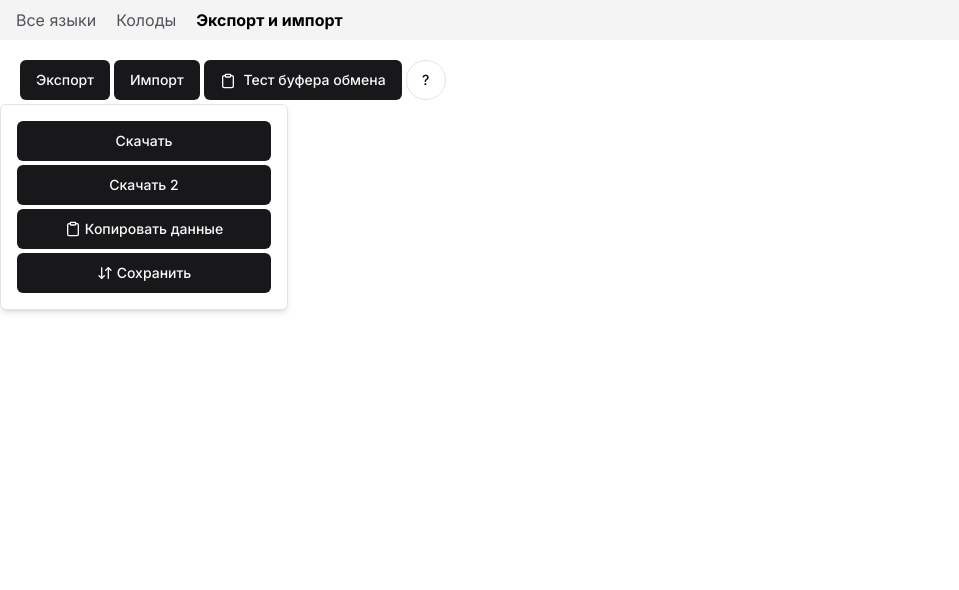
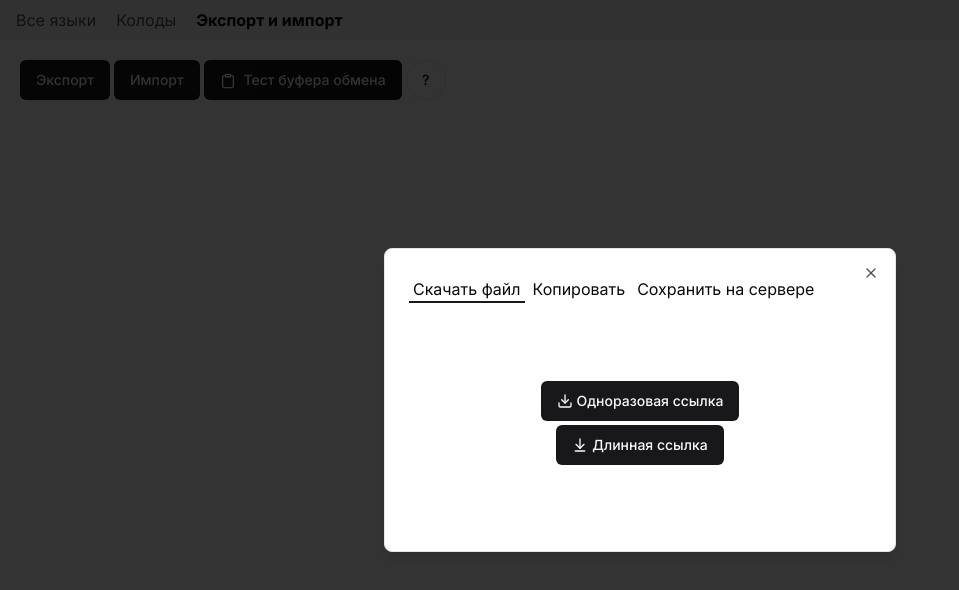
Before and after one commit to Marker-bit/language-sounds, a Next.js app: page /export in a window 1280 px wide. Both pictures are taken after a click on the button "Экспорт". Shown: the top 590 px of the page, without its empty margins (0-959 px from the left). Built offline with nearby package versions, Linux system fonts and the light colour scheme.

Commit message:
better export dialog

```diff
--- a/src/app/export/page.tsx
+++ b/src/app/export/page.tsx
@@ -3,6 +3,7 @@
 import { Button } from "@/components/ui/button";
 import {
   Dialog,
+  DialogClose,
   DialogContent,
   DialogDescription,
   DialogHeader,
@@ -15,28 +16,41 @@ import {
   PopoverContent,
   PopoverTrigger,
 } from "@/components/ui/popover";
-import { getDb } from "@/lib/utils";
+import { cn, getDb } from "@/lib/utils";
 import { randomUUID } from "crypto";
 import {
+  ArrowDownToLine,
   ArrowDownUp,
   BookA,
   Check,
   Clipboard,
   ClipboardCheck,
+  ClipboardCopy,
   ClipboardPaste,
+  ClipboardType,
   ClipboardX,
   Copy,
+  Download,
   FileDown,
   Files,
   Link,
   List,
   Loader2,
+  RotateCw,
   ScrollText,
+  UploadCloud,
 } from "lucide-react";
 import { useState } from "react";
 import { toast } from "sonner";
 import ConfettiExplosion from "react-confetti-explosion";
 import { NextConfetti } from "@/components/ui/confetti";
+import {
+  DropdownMenu,
+  DropdownMenuContent,
+  DropdownMenuItem,
+  DropdownMenuTrigger,
+} from "@/components/ui/dropdown-menu";
+import { useRouter } from "next/navigation";
 
 export default function Page() {
   const [done, setDone] = useState(false);
@@ -54,7 +68,10 @@ export default function Page() {
   const [importedData, setImportedData] = useState<any | null>(null);
   const [importError, setImportError] = useState<string | null>(null);
   const [exportDialogOpen, setExportDialogOpen] = useState<boolean>(false);
+  const router = useRouter();
+  const [currentTab, setCurrentTab] = useState<string>("download");
   function exportFunc() {
+    console.log("exporting...");
     getDb((db) => {
       const tx = db.transaction("words", "readonly");
       const store = tx.objectStore("words");
@@ -158,6 +175,13 @@ export default function Page() {
     });
   }
 
+  function downloadFile(url: string, fileName: string) {
+    const link = document.createElement("a");
+    link.href = url;
+    link.download = fileName;
+    document.body.appendChild(link).click();
+  }
+
   function exportToClipboard() {
     navigator.clipboard
       .writeText(JSON.stringify(exportData!))
@@ -240,7 +264,8 @@ export default function Page() {
         // copyToClipboard(data.key);
         // setFileId(data.key);
         console.log(text);
-        const key = text.split("/").pop();
+        // const key = text.split("/").pop();
+        const key = text;
         copyToClipboard(key!);
         setFileId(key!);
         setImportLoading(false);
@@ -268,7 +293,92 @@ export default function Page() {
   return (
     <>
       <div className="p-5 flex gap-1 flex-wrap">
-        <Popover>
+        <Dialog>
+          <DialogTrigger asChild>
+            <Button onClick={exportFunc}>Экспорт</Button>
+          </DialogTrigger>
+          <DialogContent className="max-sm:w-screen max-sm:h-screen">
+            <div className="flex gap-1 flex-wrap">
+              <div className={cn(
+                "p-1 pb-0 border-b-2 border-transparent hover:border-zinc-900 cursor-pointer transition-all",
+                currentTab === "download" && "border-zinc-900"
+              )} onClick={() => setCurrentTab("download")}>
+                Скачать файл
+              </div>
+              <div className={cn(
+                "p-1 pb-0 border-b-2 border-transparent hover:border-zinc-900 cursor-pointer transition-all",
+                currentTab === "copy" && "border-zinc-900"
+              )} onClick={() => setCurrentTab("copy")}>
+                Копировать
+              </div>
+              <div className={cn(
+                "p-1 pb-0 border-b-2 border-transparent hover:border-zinc-900 cursor-pointer transition-all",
+                currentTab === "server" && "border-zinc-900"
+              )} onClick={() => setCurrentTab("server")}>
+                Сохранить на сервере
+              </div>
+            </div>
+            {currentTab === "download" ? (
+              <div className="flex items-center justify-center flex-col gap-1 min-h-52">
+                <Button
+                  onClick={() => downloadFile(exportBlobUrl!, "export.json")}
+                >
+                  <Download className="inline mr-1 w-4 h-4" /> Одноразовая
+                  ссылка
+                </Button>
+                <Button onClick={() => downloadFile(exportUrl!, "export.json")}>
+                  <ArrowDownToLine className="inline mr-1 w-4 h-4" /> Длинная
+                  ссылка
+                </Button>
+              </div>
+            ) : currentTab === "copy" ? (
+              <div className="flex items-center justify-center flex-col gap-1 min-h-52">
+                <Button onClick={exportToClipboard}>
+                  <ClipboardCopy className="inline mr-1 w-4 h-4" /> Копировать
+                  данные
+                </Button>
+                <Button onClick={() => copyToClipboard(exportUrl!)}>
+                  <ClipboardType className="inline mr-1 w-4 h-4" /> Копировать
+                  длинную ссылку
+                </Button>
+              </div>
+            ) : (
+              currentTab === "server" && (
+                <div className="flex items-center justify-center flex-col gap-1 min-h-52">
+                  <Button disabled={importLoading} onClick={saveToFileIo}>
+                    {fileId ? (
+                      <RotateCw className={cn(
+                        "inline mr-2 w-4 h-4",
+                        importLoading && "animate-spin"
+                      )} />
+                    ) : importLoading ? (
+                      <Loader2 className="inline mr-2 w-4 h-4 animate-spin" />
+                    ) : (
+                      <UploadCloud className="inline mr-2 w-4 h-4" />
+                    )}
+                    {fileId ? "Новая ссылка" : importLoading ? "Идет загрузка..." : "Загрузить файл"}
+                  </Button>
+                  {fileId && (
+                      <>
+                        <div className="flex gap-1 p-1 w-fit border border-zinc-200 rounded items-center">
+                          <span>{fileId}</span>
+                          <Button
+                            onClick={() => copyToClipboard(fileId)}
+                            className="p-1 ml-0.5 h-fit"
+                            variant="outline"
+                          >
+                            <Copy className="inline w-4 h-4" />
+                          </Button>
+                        </div>
+                        <p>Эта ссылка будет активной ещё полчаса.</p>
+                      </>
+                    )}
+                </div>
+              )
+            )}
+          </DialogContent>
+        </Dialog>
+        {/* <Popover>
           <PopoverTrigger asChild>
             <Button className="max-sm:w-full" onClick={exportFunc}>
               Экспорт
@@ -293,7 +403,10 @@ export default function Page() {
               <Button onClick={exportToClipboard}>
                 <Clipboard className="inline mr-1 w-4 h-4" /> Копировать данные
               </Button>
-              <Dialog open={exportDialogOpen} onOpenChange={setExportDialogOpen}>
+              <Dialog
+                open={exportDialogOpen}
+                onOpenChange={setExportDialogOpen}
+              >
                 <DialogTrigger asChild>
                   <Button onClick={saveToFileIo} disabled={importLoading}>
                     {importLoading ? (
@@ -331,7 +444,7 @@ export default function Page() {
               </Dialog>
             </div>
           </PopoverContent>
-        </Popover>
+        </Popover> */}
 
         <Popover>
           <PopoverTrigger asChild>
--- a/src/app/export/send_file/route.ts
+++ b/src/app/export/send_file/route.ts
@@ -4,19 +4,20 @@ import { NextResponse } from "next/server";
 export async function POST(req: Request) {
   const file = await req.text();
   // console.log(file);
-  // let randomUUID = Math.random().toString(36).slice(10);
-  // const reqq = await fetch(
-  //   `https://pixeldrain.com/api/file/${randomUUID}?anonymous=true`,
-  //   {
-  //     method: "PUT",
-  //     body: file,
-  //     headers: {
-  //       'Content-Type': 'text/plain',
-  //     },
-  //   }
-  // );
-  // const data = await reqq.json();
-  // return NextResponse.json({ id: data.id });
+  let randomUUID = Math.random().toString(36).slice(10);
+  const reqq = await fetch(
+    `https://pixeldrain.com/api/file/${randomUUID}?anonymous=true`,
+    {
+      method: "PUT",
+      body: file,
+      headers: {
+        'Content-Type': 'text/plain',
+      },
+    }
+  );
+  const id = (await reqq.json()).id;
+  const url = `https://pixeldrain.com/api/file/${id}`;
+  return new NextResponse(url);
 
   // const expires = new Date().getTime() + 30 * 60 * 1000;
   // const form = new FormData();
@@ -31,21 +32,21 @@ export async function POST(req: Request) {
   // console.log(text);
   // return new NextResponse(text);
 
-  const apiUrl = "https://file.io";
-  const expires = new Date();
-  expires.setTime(expires.getTime() + 30 * 60 * 1000);
-  const form = new FormData();
-  form.append("file", file);
-  form.append("expires", expires.toISOString());
-  const resp = await axios.default
-    .post(apiUrl, form, {
-      headers: {
-        'Content-Type': 'multipart/form-data',
-      }
-    });
-  const text = resp.data;
-  console.log(text);
-  return NextResponse.json(text);
+  // const apiUrl = "https://file.io";
+  // const expires = new Date();
+  // expires.setTime(expires.getTime() + 30 * 60 * 1000);
+  // const form = new FormData();
+  // form.append("file", file);
+  // form.append("expires", expires.toISOString());
+  // const resp = await axios.default
+  //   .post(apiUrl, form, {
+  //     headers: {
+  //       'Content-Type': 'multipart/form-data',
+  //     }
+  //   });
+  // const text = resp.data;
+  // console.log(text);
+  // return NextResponse.json(text);
 
   // Make POST request to API endpoint
   // fetch(apiUrl, {
```
